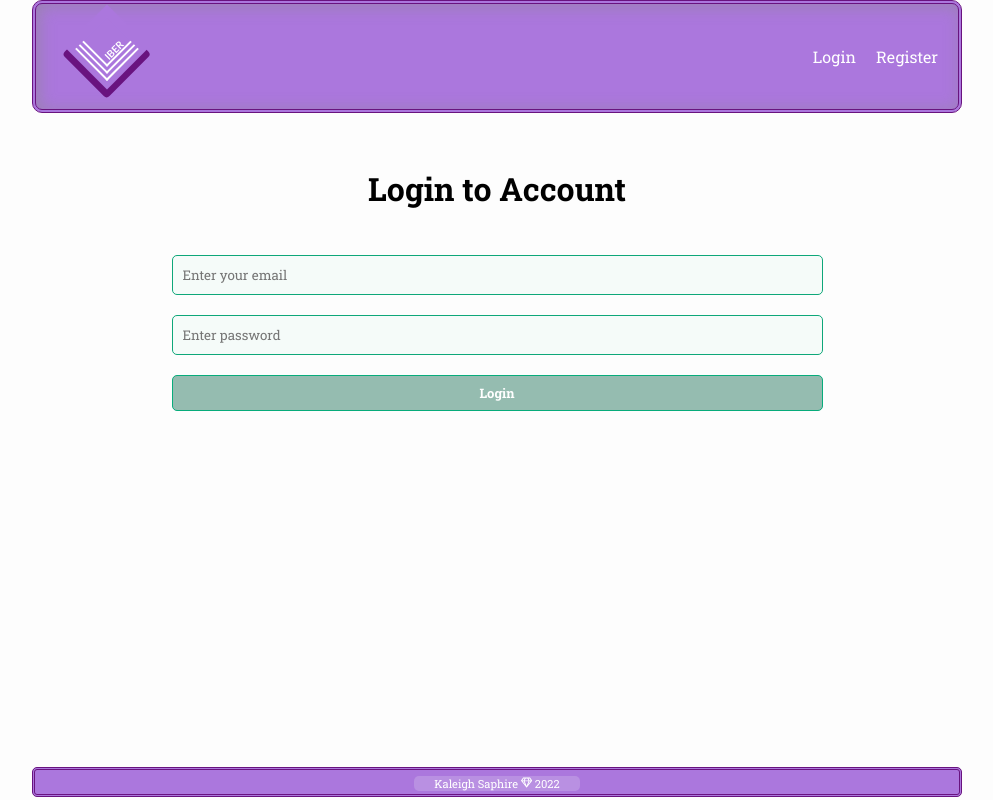
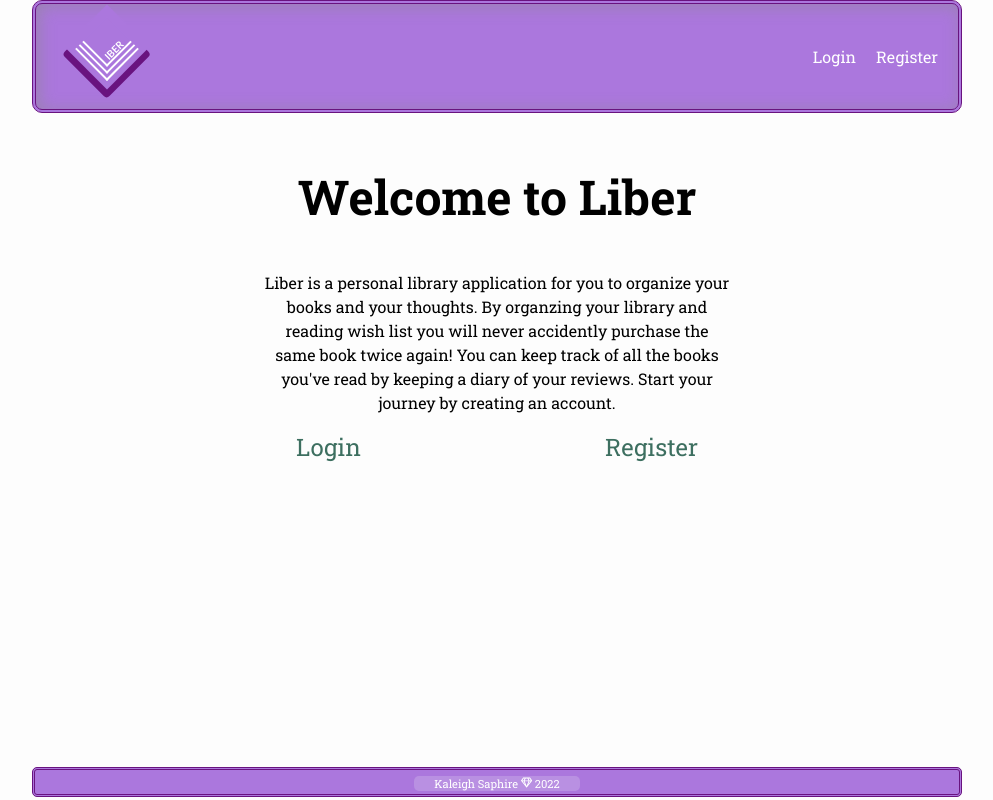
Before and after one commit to kaleighsaphire/mern-project, a React (Create React App) app in the folder frontend/: page / in a window 1280 px wide. Before the commit this address led to /login. Shown: the whole page, without its empty margins (143-1136 px from the left). Built offline with nearby package versions, Linux system fonts and the light colour scheme.

Commit message:
About page added and re-routed page links

```diff
--- a/frontend/src/App.js
+++ b/frontend/src/App.js
@@ -9,6 +9,7 @@ import WishList from './pages/WishList'
 import Login from './pages/Login'
 import Register from './pages/Register'
 import Footer from './components/Footer'
+import { About } from './pages/About'
 
 function App() {
   return (
@@ -17,7 +18,8 @@ function App() {
         <div className='container'>
           <Header />
           <Routes>
-            <Route path='/' element={<Dashboard />} />
+            <Route path='/' element={<About />} />
+            <Route path='/dashboard' element={<Dashboard />} />
             <Route path='/blog' element={<Blog />} />
             <Route path='/library' element={<Library />} />
             <Route path='/wishlist' element={<WishList />} />
--- a/frontend/src/components/BookForm.jsx
+++ b/frontend/src/components/BookForm.jsx
@@ -18,12 +18,22 @@ function BookForm() {
     const onSubmit = e => {
         e.preventDefault()
 
-        if (!title || !author || !genre) {
-            toast.error("PLEASE FILL ALL AVAILABLE FIELDS", {
+        if (!title){
+            toast.error("Please enter a title", {
               position: toast.POSITION.TOP_CENTER,
               className: "alert alert-error",
-            });
-        }else{
+            })
+        } else if (!author){
+            toast.error("Please enter author's name", {
+              position: toast.POSITION.TOP_CENTER,
+              className: "alert alert-error",
+            })
+        } else if (!genre){
+            toast.error("Please choose a genre", {
+              position: toast.POSITION.TOP_CENTER,
+              className: "alert alert-error",
+            })
+        } else {
             location.pathname === '/library' ? dispatch(createBook({title, author, genre})) : dispatch(createBook({title, author, genre, own}))
 
             setTitle('')
--- a/frontend/src/components/Header.jsx
+++ b/frontend/src/components/Header.jsx
@@ -15,7 +15,7 @@ function Header() {
 
   return (
     <header className='header'>
-        <Link to='/'>
+        <Link to={user ? '/dashboard' : '/'}>
             <div className="logo-container">
                 <div className="cover"></div>
                 <div className="cover-cutout">
--- a/frontend/src/components/Heading.jsx
+++ b/frontend/src/components/Heading.jsx
@@ -7,7 +7,6 @@ const Heading = ({ title, onAdd, showAdd }) => {
   return (
     <section className="heading">
       {<Button color={showAdd ? 'rgb(227, 33, 101)': 'rgba(80, 146, 126)'} text={showAdd ? 'Close' : '+ Add'} onClick={onAdd} />}
-      {/* <h1>{location.pathname === '/library' ? 'Library' : location.pathname === '/blog' ? 'Reading Journal' : 'Wish List'}</h1> */}
     </section>
   )
 }
--- a/frontend/src/index.css
+++ b/frontend/src/index.css
@@ -201,6 +201,31 @@ p {
 .logo-container:hover {
   transform: scale(0.98);
 }
+
+/*************************/
+/****************About****/
+.link {
+  color: rgb(61, 111, 96);
+}
+.link:hover {
+  color: rgb(105, 19, 127);
+}
+.login-links {
+  display: flex;
+  justify-content: space-evenly;
+  font-size: 1.5em;
+  margin: 20px;
+}
+.about-heading {
+  font-size: 3em;
+}
+.about-description {
+  width: 50%;
+  margin-top: 50px;
+  line-height: 1.5em;
+  transform: translate(50%);
+}
+
 /*************************/
 /****************Headings*/
 .heading {
--- /dev/null
+++ b/frontend/src/pages/About.jsx
@@ -0,0 +1,29 @@
+import {Link} from 'react-router-dom'
+// import {useSelector, useDispatch} from 'react-redux'
+// import {logout, reset} from '../features/auth/authSlice'
+
+export const About = () => {
+    // const navigate = useNavigate()
+    // const dispatch = useDispatch()
+
+
+  return (
+    <section className="about-page">
+        <h1 className="about-heading">Welcome to Liber</h1>
+        <p className="about-description">
+            Liber is a personal library application for you to organize your books and your thoughts.
+            By organzing your library and reading wish list you will never accidently purchase the same book twice again!
+            You can keep track of all the books you've read by keeping a diary of your reviews.
+            Start your journey by creating an account.
+        </p>
+        <ul className="login-links">
+            <li>
+                <Link to='/login' className="link">Login</Link>
+            </li>
+            <li>
+                <Link to='/register' className="link">Register</Link>
+            </li>
+        </ul>
+    </section>
+  )
+}
--- a/frontend/src/pages/Login.jsx
+++ b/frontend/src/pages/Login.jsx
@@ -1,7 +1,7 @@
 import {useState, useEffect} from 'react'
 // import {FaSignInAlt} from 'react-icons/fa'
 import {useSelector, useDispatch} from 'react-redux'
-import {useNavigate} from 'react-router-dom'
+import {Link, useNavigate} from 'react-router-dom'
 import {toast} from 'react-toastify'
 import {login, reset} from '../features/auth/authSlice'
 import Spinner from '../components/Spinner'
@@ -24,7 +24,7 @@ function Login() {
             toast.error(message)
         }
         if (isSuccess || user){
-            navigate('/')
+            navigate('/dashboard')
         }
 
         dispatch(reset())
@@ -55,12 +55,14 @@ function Login() {
   return (
         <>
             <section className="heading">
-                <h3>Login to Account</h3>
+                <h1>Login</h1>
+                <p>Sign in to view dashboard</p>
             </section>
 
             <section className="form">
                 <form onSubmit={onSubmit}>
                     <div className="form-group">
+                    <label htmlFor="email" className="login">Email</label>
                         <input
                             type="email"
                             className="form-control"
@@ -72,6 +74,7 @@ function Login() {
                         />
                     </div>
                     <div className="form-group">
+                    <label htmlFor="password" className="login">Password</label>
                         <input
                             type="password"
                             className="form-control"
@@ -89,6 +92,7 @@ function Login() {
                         </button>
                     </div>
                 </form>
+                <span className="login">Dont have an account? <Link to="/register" className="link">Register here.</Link></span>
             </section>
         </>
     )
--- a/frontend/src/pages/Register.jsx
+++ b/frontend/src/pages/Register.jsx
@@ -1,6 +1,6 @@
 import {useState, useEffect} from 'react'
 import {useSelector, useDispatch} from 'react-redux'
-import {useNavigate} from 'react-router-dom'
+import {Link, useNavigate} from 'react-router-dom'
 import {toast} from 'react-toastify'
 // import {FaUser} from 'react-icons/fa'
 import {register, reset} from '../features/auth/authSlice'
@@ -27,7 +27,7 @@ function Register() {
             toast.error(message)
         }
         if (isSuccess || user){
-            navigate('/')
+            navigate('/dashboard')
         }
 
         dispatch(reset())
@@ -72,6 +72,7 @@ function Register() {
             <section className="form">
                 <form onSubmit={onSubmit}>
                     <div className="form-group">
+                        <label htmlFor="name" className="login">Name</label>
                         <input
                             type="text"
                             className="form-control"
@@ -83,6 +84,7 @@ function Register() {
                         />
                     </div>
                     <div className="form-group">
+                    <label htmlFor="email" className="login">Email</label>
                         <input
                             type="email"
                             className="form-control"
@@ -94,6 +96,7 @@ function Register() {
                         />
                     </div>
                     <div className="form-group">
+                    <label htmlFor="password" className="login">Password</label>
                         <input
                             type="password"
                             className="form-control"
@@ -105,6 +108,7 @@ function Register() {
                         />
                     </div>
                     <div className="form-group">
+                    <label htmlFor="password2" className="login">Confirm password</label>
                         <input
                             type="password"
                             className="form-control"
@@ -122,6 +126,7 @@ function Register() {
                         </button>
                     </div>
                 </form>
+                <span className="login">Already have an account? <Link to="/login" className="link">Login here.</Link></span>
             </section>
         </>
     )
```
Also changed, not shown: 1 other file (tests, documents, lock files or other folders).
